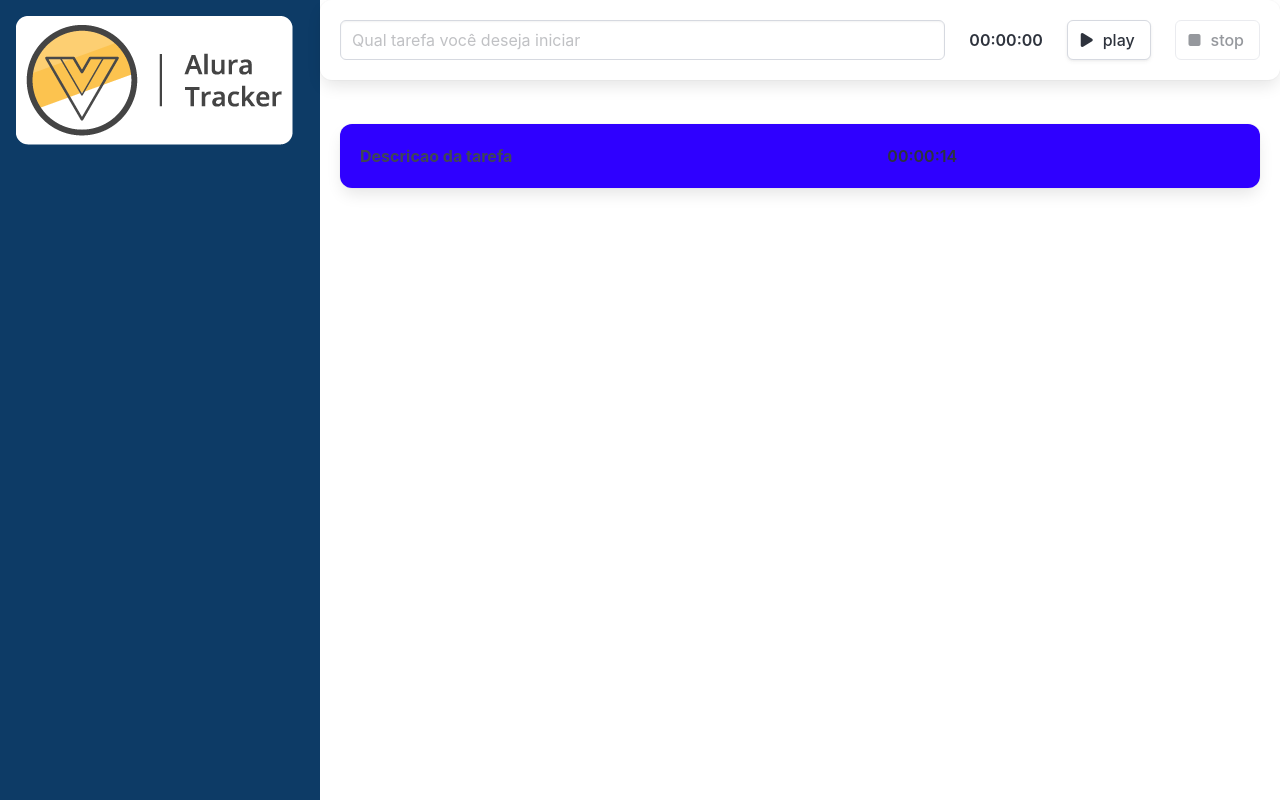
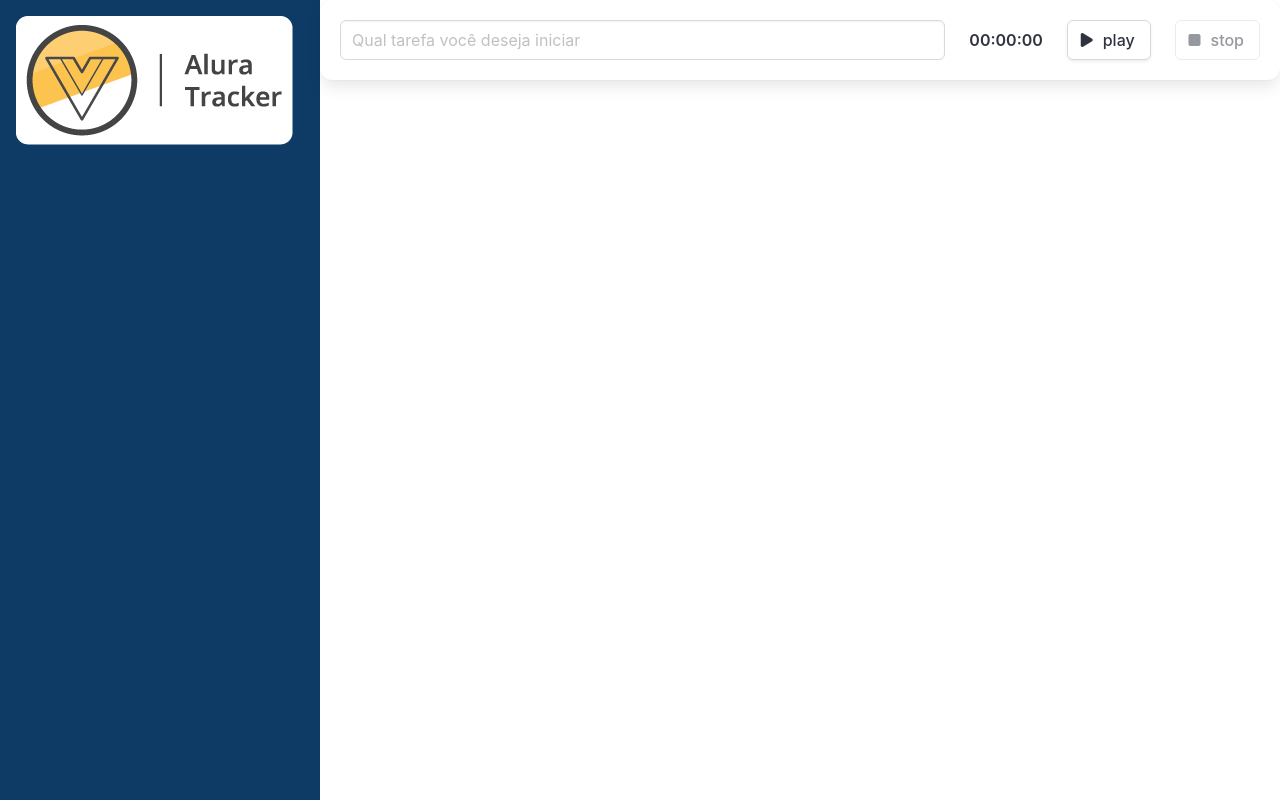
Before and after one commit to jonasluis/alura-tracker, a Vue app: page / in a window 1280 px wide. Built offline with nearby package versions, Linux system fonts and the light colour scheme.

Commit message:
feat: listar tarefas feitas

```diff
--- a/src/App.vue
+++ b/src/App.vue
@@ -4,10 +4,10 @@
       <BarraLateral/>
     </div>
     <div class="column is-three-quarter">
-      <Formulario/>
+      <Formulario @aoSalvarTarefa="salvarTarefa" />
 
       <div class="lista">
-        <Tarefa/>
+        <Tarefa v-for="(tarefa, index) in tarefas" :key="index" :tarefa="tarefa"/>
       </div>
     </div>
 
@@ -19,11 +19,21 @@
 import BarraLateral from './components/BarraLateral.vue';
 import Formulario from './components/Formulario.vue';
 import Tarefa from './components/Tarefa.vue';
+import ITarefa from './interfarces/ITarefa';
 
 export default defineComponent({
   name: 'App',
-  components: { BarraLateral, Formulario,Tarefa }
-
+  components: { BarraLateral, Formulario, Tarefa },
+  data() {
+            return {
+                tarefas: [] as ITarefa[]
+            }
+        },
+        methods: {
+            salvarTarefa (tarefa: ITarefa) {
+                this.tarefas.push(tarefa)
+            }
+        }
 });
 </script>
 
--- a/src/components/Formulario.vue
+++ b/src/components/Formulario.vue
@@ -23,6 +23,7 @@
 export default defineComponent({
     name: 'FormularioTarefa',
     components: {Temporizador},
+    emits: ['aoSalvarTarefa'],
     data () {
         return {
             descricao: ''
@@ -30,8 +31,10 @@
     },
     methods: {
         finalizarTarefa(tempoDecorrido: number): void{
-            console.log(tempoDecorrido)
-            console.log(this.descricao)
+            this.$emit('aoSalvarTarefa', {
+                duracaoEmSegundos: tempoDecorrido,
+                descricao: this.descricao
+            })
             this.descricao = ''
         }
     }
--- a/src/components/Tarefa.vue
+++ b/src/components/Tarefa.vue
@@ -2,22 +2,30 @@
     <div class="box has-text-weight-bold">
         <div class="columns">
             <div class="column is-7">
-                Descricao da tarefa
+                {{tarefa.descricao}}
             </div>
             <div class="column">
-                <Cronometro tempoEmSegundos="14"/>
+                <Cronometro :tempoEmSegundos="tarefa.duracaoEmSegundos"/>
             </div>
         </div>
     </div>
 </template>
 
 <script lang="ts">
-import { defineComponent } from 'vue';
+import { defineComponent, PropType } from 'vue';
 import Cronometro from './Cronometro.vue';
+import ITarefa from '@/interfarces/ITarefa';
 
     export default defineComponent({
         name: 'MenuTarefa',
-        components:{ Cronometro}
+        components:{ Cronometro},
+        props:{
+            tarefa: {
+                type: Object as PropType<ITarefa>,
+                required: true
+            }
+        }
+
     })
 </script>
 
--- /dev/null
+++ b/src/interfarces/ITarefa.ts
@@ -0,0 +1,4 @@
+export default interface ITarefa {
+    duracaoEmSegundos: number,
+    descricao: string
+}
```
